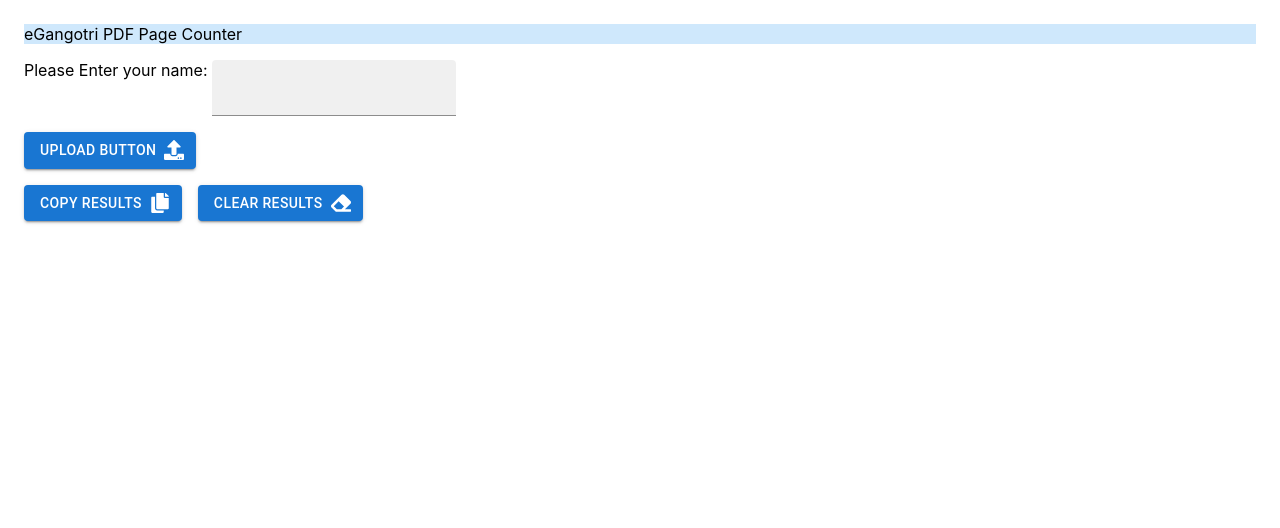
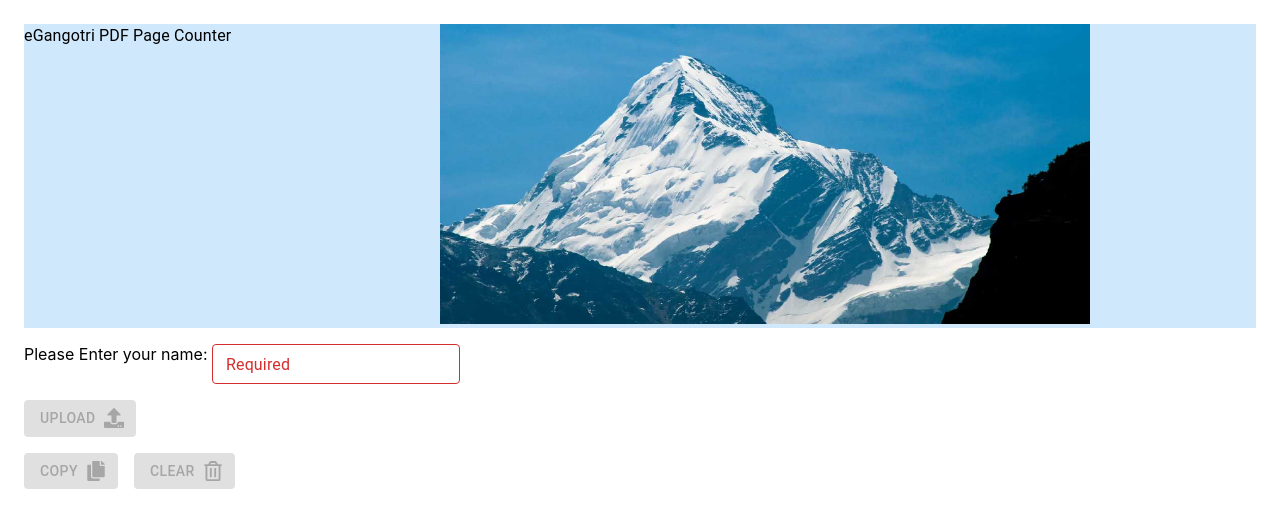
Before and after one commit to eGangotri/egangotri-react-page-counter, a React (Create React App) app: page / in a window 1280 px wide. Shown: the top 528 px of the page. Built offline with nearby package versions, Linux system fonts and the light colour scheme.

Commit message:
Page Counter clipboard functionality introduced

```diff
--- a/src/PageCounter.tsx
+++ b/src/PageCounter.tsx
@@ -1,53 +1,71 @@
-import './PageCounter.css';
+import "./PageCounter.css";
 
-import { Box, Button, Stack, TextField } from '@mui/material';
-import React, { useState } from 'react';
-import { FaCopy, FaEraser, FaUpload } from 'react-icons/fa';
-import HelperService from 'service/HelperService';
+import { Box, Button, Grid, Stack, TextField, Typography } from "@mui/material";
+import Icon from "components/common/Icons";
+import React, { useRef, useState } from "react";
+import _ from "lodash";
+import { FaCopy, FaRegTrashAlt, FaUpload } from "react-icons/fa";
+
+import HelperService from "service/HelperService";
+import AllPdfStats from "vo/AllPdfStats";
 
 const PageCounter = () => {
-  const [pdfData, setPdfData] = useState<JSX.Element>(<></>);
-  const [staffName, setStaffName] = useState<string>('');
+  const [pdfData, setPdfData] = useState<AllPdfStats>(new AllPdfStats());
+  const [staffName, setStaffName] = useState<string>("");
+  const [disabledState, setDisabledState] = useState<boolean>(false);
+
+  const dataHoldingElement = useRef();
+  const copyButton = useRef();
+  const clearButton = useRef();
 
   const clearResults = () => {
-    console.log('clearResults');
-    setStaffName('');
-    setPdfData(<></>);
+    setStaffName("");
+    setPdfData(new AllPdfStats());
+    setDisabledState(true);
   };
 
   const copyResults = () => {
-    // Toast Message that Results have bhoseen copied.
+    // TODO: Toast Message that Results have been copied.
+    navigator.clipboard.writeText(AllPdfStats.toString(pdfData));
   };
 
   const onChange = async (e: React.ChangeEvent<HTMLInputElement>) => {
     const { files } = e.target;
-    console.log(`files ${files}`);
-    console.log(`files ${files && files[0].name}`);
-    console.log(`files ${files && files[0].size}`);
-
     if (files) {
       const data = await HelperService.processFiles(
         Array.from(files!),
         staffName
       );
-      setPdfData(data.toString());
+      setPdfData(data);
     }
   };
 
   return (
     <Stack spacing={2}>
-      <Box sx={{ bgcolor: '#cfe8fc' }}>eGangotri PDF Page Counter</Box>
-      <Box sx={{ bgcolor: 'white' }}>
-        Please Enter your name:{' '}
+      <Box sx={{ bgcolor: "#cfe8fc" }}>
+        <Grid container spacing={2}>
+          <Grid item xs={4}>
+            <Typography>eGangotri PDF Page Counter</Typography>
+          </Grid>
+          <Grid item xs={8}>
+            <Icon icon="gangotri" height="300px" width="650px" />
+          </Grid>
+        </Grid>
+      </Box>
+
+      <Box sx={{ bgcolor: "white" }}>
+        Please Enter your name:{" "}
         <TextField
-          id="filled-basic"
-          variant="filled"
+          variant="outlined"
+          label="Required"
+          error={_.isEmpty(staffName)}
+          size="small"
           onChange={(e) => setStaffName(e.target.value)}
         />
       </Box>
       <label htmlFor="upload-pdf">
         <input
-          style={{ display: 'none' }}
+          style={{ display: "none" }}
           id="upload-pdf"
           name="upload-pdf"
           type="file"
@@ -59,34 +77,31 @@
           color="primary"
           variant="contained"
           component="span"
-          endIcon={<FaUpload style={{ color: 'primary' }} />}
+          disabled={_.isEmpty(staffName)}
+          endIcon={<FaUpload style={{ color: "primary" }} />}
         >
-          Upload button
+          Upload
         </Button>
       </label>
       <Stack spacing={2} direction="row">
         <Button
           variant="contained"
-          endIcon={
-            <FaCopy style={{ color: 'primary' }} />
-          }
+          endIcon={<FaCopy style={{ color: "primary" }} />}
           onClick={copyResults}
+          disabled={AllPdfStats.isEmpty(pdfData)}
         >
-          Copy Results
+          Copy
         </Button>
         <Button
           variant="contained"
-          endIcon={
-            <FaEraser
-              style={{ color: 'primary' }}
-            />
-          }
+          endIcon={<FaRegTrashAlt style={{ color: "primary" }} />}
           onClick={() => clearResults()}
+          disabled={AllPdfStats.isEmpty(pdfData)}
         >
-          Clear Results
+          Clear
         </Button>
       </Stack>
-      <Box>{pdfData}</Box>
+      <Box ref={dataHoldingElement}>{AllPdfStats.decorate(pdfData)}</Box>
     </Stack>
   );
 };
--- /dev/null
+++ b/src/components/common/Icons.tsx
@@ -0,0 +1,41 @@
+/* ***************************************************************************
+ * Copyright © Biqmind Pte Ltd – 2021 - All Rights Reserved
+ * Unauthorized copying of this file, via any medium is strictly prohibited
+ * Proprietary and confidential
+ * ************************************************************************ */
+
+/** This common component is used for custom icons, not present in MUI */
+import gangotri from 'assets/images/gangotriGlacier.jpg';
+import React from 'react';
+
+type IconProps = {
+  icon: string;
+  width?: string;
+  height?: string;
+  altText?: string;
+  className?: string;
+};
+
+type IconMapping = { [key: string]: string };
+
+const iconMappings: IconMapping = {
+  gangotri,
+};
+
+const Icon: React.FC<IconProps> = ({
+  icon,
+  className,
+  width = 'auto',
+  height = 'auto',
+  altText = `${icon}-icon`,
+}) => (
+  <img
+    src={iconMappings[icon]}
+    alt={altText}
+    className={className}
+    width={width}
+    height={height}
+  />
+);
+
+export default Icon;
--- a/src/service/HelperService.ts
+++ b/src/service/HelperService.ts
@@ -16,7 +16,6 @@
     });
 
     const data = await Promise.all(promises);
-    console.log(`data-> ${JSON.stringify(data)}`);
     return data;
   };
 
@@ -67,7 +66,6 @@
       pageCount,
       pdfSize,
     };
-    console.log(`countPages ${JSON.stringify(row.pageCount)}`);
     return row;
   };
 }
--- /dev/null
+++ b/src/utils/GeneralUtils.ts
@@ -0,0 +1,4 @@
+export const capitalize = (_text: string) => {
+    return _text.trim().toLowerCase().replace(/\w\S*/g, (w: string) => (w.replace(/^\w/, (c: string) => c.toUpperCase())));
+
+}
--- a/src/vo/AllPdfStats.tsx
+++ b/src/vo/AllPdfStats.tsx
@@ -1,13 +1,13 @@
-import { Box, Typography } from '@mui/material';
-import DenseTable from 'components/Table';
-import React from 'react';
-import * as PageCounterUtil from 'utils/PageCounterUtil';
-import Decorator from 'vo/Decorator';
-
-import type PdfStat from './PdfStat';
+import { Box, Typography } from "@mui/material";
+import DenseTable from "components/Table";
+import React from "react";
+import * as PageCounterUtil from "utils/PageCounterUtil";
+import Decorator from "vo/Decorator";
+import * as GeneralUtils from "utils/GeneralUtils";
+import type PdfStat from "./PdfStat";
 
 export default class AllPdfStats {
-  title = 'eGangotri Page Counter';
+  title = "eGangotri Page Counter";
 
   globalCount = 0;
 
@@ -19,9 +19,9 @@
 
   pdfCount = 0;
 
-  timeOfRequest = '';
+  timeOfRequest = "";
 
-  staffName = '';
+  staffName = "";
 
   errorCount = 0;
 
@@ -32,39 +32,69 @@
     this.stats.reset();
     this.pdfCount = 0;
     this.isWait = true;
-    this.timeOfRequest = '';
+    this.timeOfRequest = "";
     this.totalSize = 0;
     this.errorCount = 0;
     this.pdfs = [];
   }
 
-  toString(): JSX.Element {
+  static isEmpty(all: AllPdfStats) {
+    return all.pdfCount === 0;
+  }
+
+  static decorate = (all: AllPdfStats): JSX.Element => {
+    if (AllPdfStats.isEmpty(all)) {
+      return <></>;
+    } else
       return (
         <Box>
-        <Typography>Work Status for {this.staffName}:</Typography>
+          <Typography>Work Status for {GeneralUtils.capitalize(all.staffName)}:</Typography>
           <Typography>
-          {' '}
-          Total Pdf Count{' '}
-          <span style={{ fontWeight: 'bold' }}> {this.pdfCount} </span>
+            {" "}
+            Total Pdf Count{" "}
+            <span style={{ fontWeight: "bold" }}> {all.pdfCount} </span>
           </Typography>
           <Typography>
-          {' '}
-          On <span style={{ fontWeight: 'bold' }}>{this.timeOfRequest}</span>
+            {" "}
+            On <span style={{ fontWeight: "bold" }}>{all.timeOfRequest}</span>
           </Typography>
           <Typography>
-          Total Page Count:{' '}
-          <span style={{ fontWeight: 'bold' }}>{this.globalCount}</span>{' '}
+            Total Page Count:{" "}
+            <span style={{ fontWeight: "bold" }}>{all.globalCount}</span>{" "}
           </Typography>
           <Typography>
-          Total Size:{' '}
-          <span style={{ fontWeight: 'bold' }}>
-            {PageCounterUtil.sizeInfo(this.totalSize)}
+            Total Size:{" "}
+            <span style={{ fontWeight: "bold" }}>
+              {PageCounterUtil.sizeInfo(all.totalSize)}
             </span>
           </Typography>
           <Typography>
-          <DenseTable rows={this.pdfs} />
+            <DenseTable rows={all.pdfs} />
           </Typography>
         </Box>
       );
+  };
+
+  static pdfDataArrayToString = (_pdfs: PdfStat[]) => {
+    let dataAsString = "";
+    _pdfs.forEach((pdfStat: PdfStat, index: number) => {
+      dataAsString += this.pdfDataToString(pdfStat, index + 1);
+    });
+    return dataAsString;
+  };
+
+  static pdfDataToString = (pdfStat: PdfStat, index: number) => {
+    return `(${index}) ${pdfStat.name}\t ${
+      pdfStat.pageCount
+    } pages \t ${PageCounterUtil.sizeInfo(pdfStat.pdfSize)}\n\n`;
+  };
+
+  static toString = (all: AllPdfStats): string => {
+    return `${GeneralUtils.capitalize(all.staffName)} Work Status for ${all.pdfCount} pdf(s) On ${
+      all.timeOfRequest
+    }\n
+Total Page Count:${all.globalCount}
+Total Size: ${PageCounterUtil.sizeInfo(all.totalSize)}\n
+${AllPdfStats.pdfDataArrayToString(all.pdfs)}`;
+  };
 }
-}
```
Also changed, not shown: src/assets/images/gangotriGlacier.jpg (added), 1 other file (tests, documents, lock files or other folders). Lines whose indentation alone changed are shown as unchanged.
